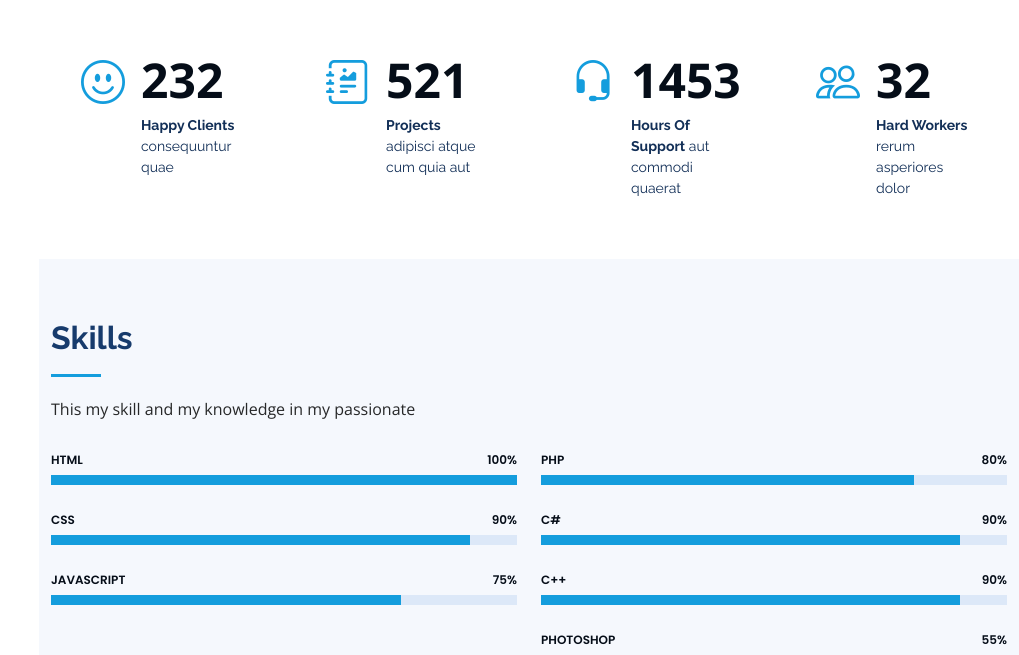
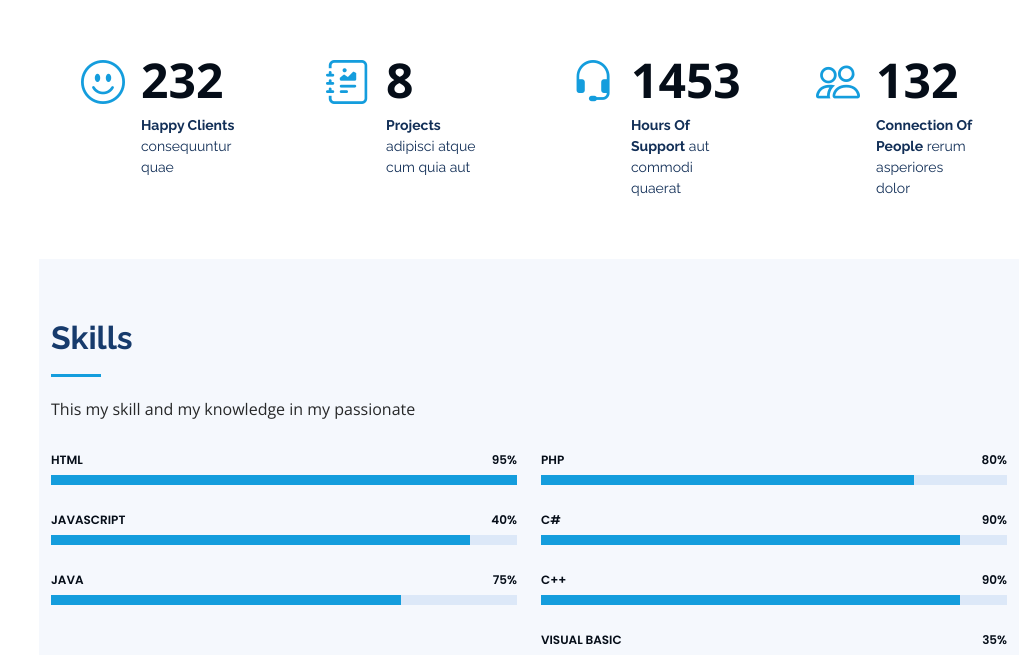
Before and after one commit to zakirzikri12/Zakir-Resume, a plain HTML site: page index.html in a window 1280 px wide. Shown: the part 2145-2800 px from the top of the page, without its empty margins (261-1280 px from the left). Drawn offline with nearby package versions, Linux system fonts and the light colour scheme.

Commit message:
update latest one

```diff
--- a/index.html
+++ b/index.html
@@ -10,8 +10,8 @@
   <meta content="" name="keywords">
 
   <!-- Favicons -->
-  <link href="assets/img/favicon.png" rel="icon">
-  <link href="assets/img/apple-touch-icon.png" rel="apple-touch-icon">
+  <link href="assets/img/logozakir.svg" rel="icon">
+  <link href="assets/img/logozakir.svg" rel="apple-touch-icon">
 
   <!-- Google Fonts -->
   <link href="https://fonts.googleapis.com/css?family=Open+Sans:300,300i,400,400i,600,600i,700,700i|Raleway:300,300i,400,400i,500,500i,600,600i,700,700i|Poppins:300,300i,400,400i,500,500i,600,600i,700,700i" rel="stylesheet">
@@ -48,7 +48,7 @@
         <img src="assets/img/gambr passport zakir.png" alt="" class="img-fluid rounded-circle">
         <h1 class="text-light"><a href="index.html">Zakir Zikri</a></h1>
         <div class="social-links mt-3 text-center">
-          <a href="#" class="twitter"><i class="bx bxl-twitter"></i></a>
+          <a href="https://github.com/zakirzikri12" class="github"><i class="bx bxl-github"></i></a>
           <a href="https://www.facebook.com/akir.zikri/" class="facebook"><i class="bx bxl-facebook"></i></a>
           <a href="https://www.instagram.com/_zakirzikri" class="instagram"><i class="bx bxl-instagram"></i></a>
           <a href="https://join.skype.com/invite/wrdb9fr7JfBg" class="google-plus"><i class="bx bxl-skype"></i></a>
@@ -151,7 +151,7 @@
           <div class="col-lg-3 col-md-6 d-md-flex align-items-md-stretch" data-aos="fade-up" data-aos-delay="100">
             <div class="count-box">
               <i class="bi bi-journal-richtext"></i>
-              <span data-purecounter-start="0" data-purecounter-end="521" data-purecounter-duration="1" class="purecounter"></span>
+              <span data-purecounter-start="0" data-purecounter-end="8" data-purecounter-duration="1" class="purecounter"></span>
               <p><strong>Projects</strong> adipisci atque cum quia aut</p>
             </div>
           </div>
@@ -167,8 +167,8 @@
           <div class="col-lg-3 col-md-6 d-md-flex align-items-md-stretch" data-aos="fade-up" data-aos-delay="300">
             <div class="count-box">
               <i class="bi bi-people"></i>
-              <span data-purecounter-start="0" data-purecounter-end="32" data-purecounter-duration="1" class="purecounter"></span>
-              <p><strong>Hard Workers</strong> rerum asperiores dolor</p>
+              <span data-purecounter-start="0" data-purecounter-end="132" data-purecounter-duration="1" class="purecounter"></span>
+              <p><strong>Connection Of People</strong> rerum asperiores dolor</p>
             </div>
           </div>
 
@@ -191,21 +191,21 @@
           <div class="col-lg-6" data-aos="fade-up">
 
             <div class="progress">
-              <span class="skill">HTML <i class="val">100%</i></span>
+              <span class="skill">HTML <i class="val">95%</i></span>
               <div class="progress-bar-wrap">
                 <div class="progress-bar" role="progressbar" aria-valuenow="100" aria-valuemin="0" aria-valuemax="100"></div>
               </div>
             </div>
 
             <div class="progress">
-              <span class="skill">CSS <i class="val">90%</i></span>
+              <span class="skill">JavaScript<i class="val">40%</i></span>
               <div class="progress-bar-wrap">
                 <div class="progress-bar" role="progressbar" aria-valuenow="90" aria-valuemin="0" aria-valuemax="100"></div>
               </div>
             </div>
 
             <div class="progress">
-              <span class="skill">JavaScript <i class="val">75%</i></span>
+              <span class="skill">Java<i class="val">75%</i></span>
               <div class="progress-bar-wrap">
                 <div class="progress-bar" role="progressbar" aria-valuenow="75" aria-valuemin="0" aria-valuemax="100"></div>
               </div>
@@ -237,7 +237,7 @@
             </div>
 
             <div class="progress">
-              <span class="skill">Photoshop <i class="val">55%</i></span>
+              <span class="skill">Visual Basic<i class="val">35%</i></span>
               <div class="progress-bar-wrap">
                 <div class="progress-bar" role="progressbar" aria-valuenow="55" aria-valuemin="0" aria-valuemax="100"></div>
               </div>
```
Also changed, not shown: assets/img/logozakir.svg (added).
